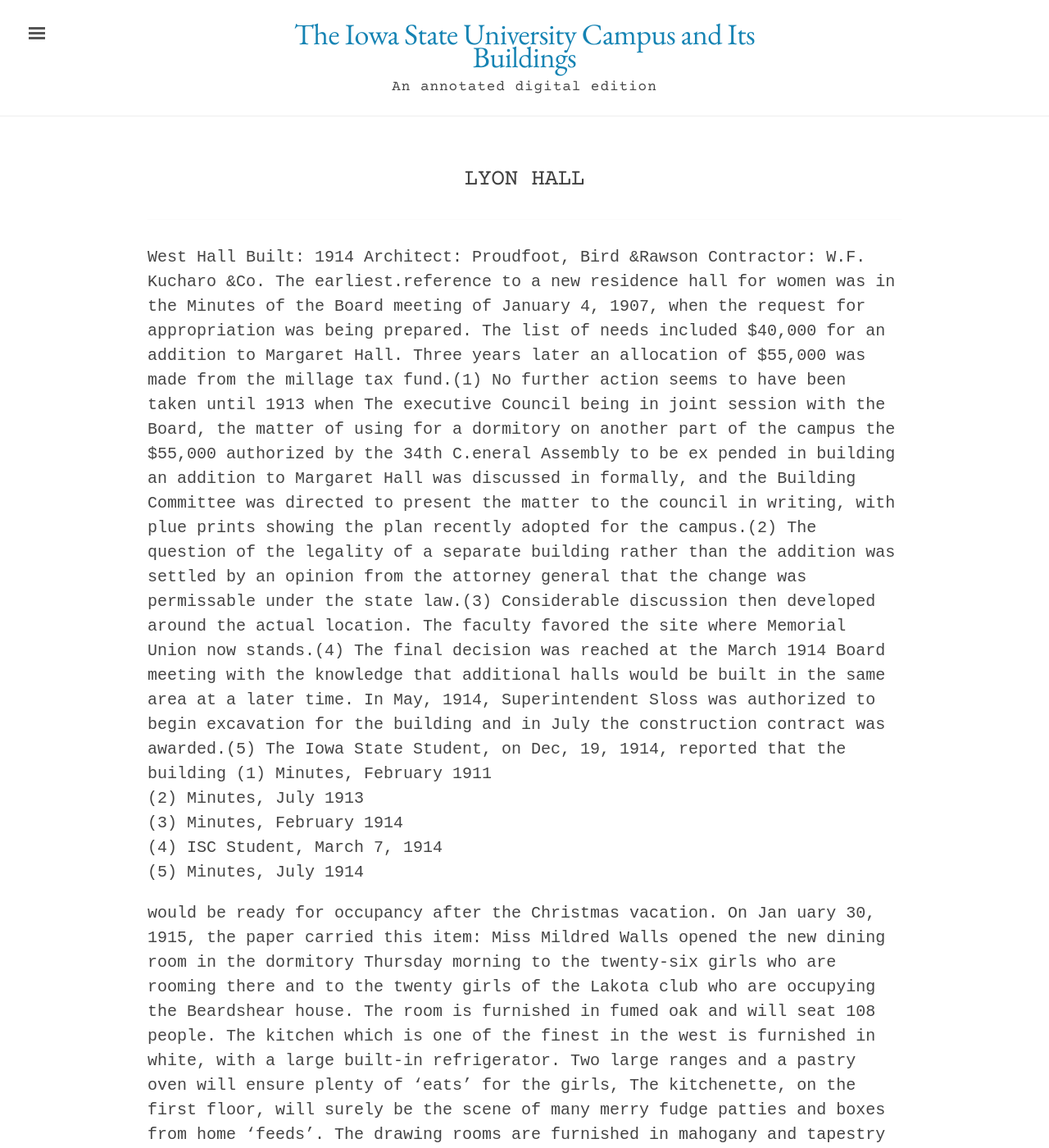
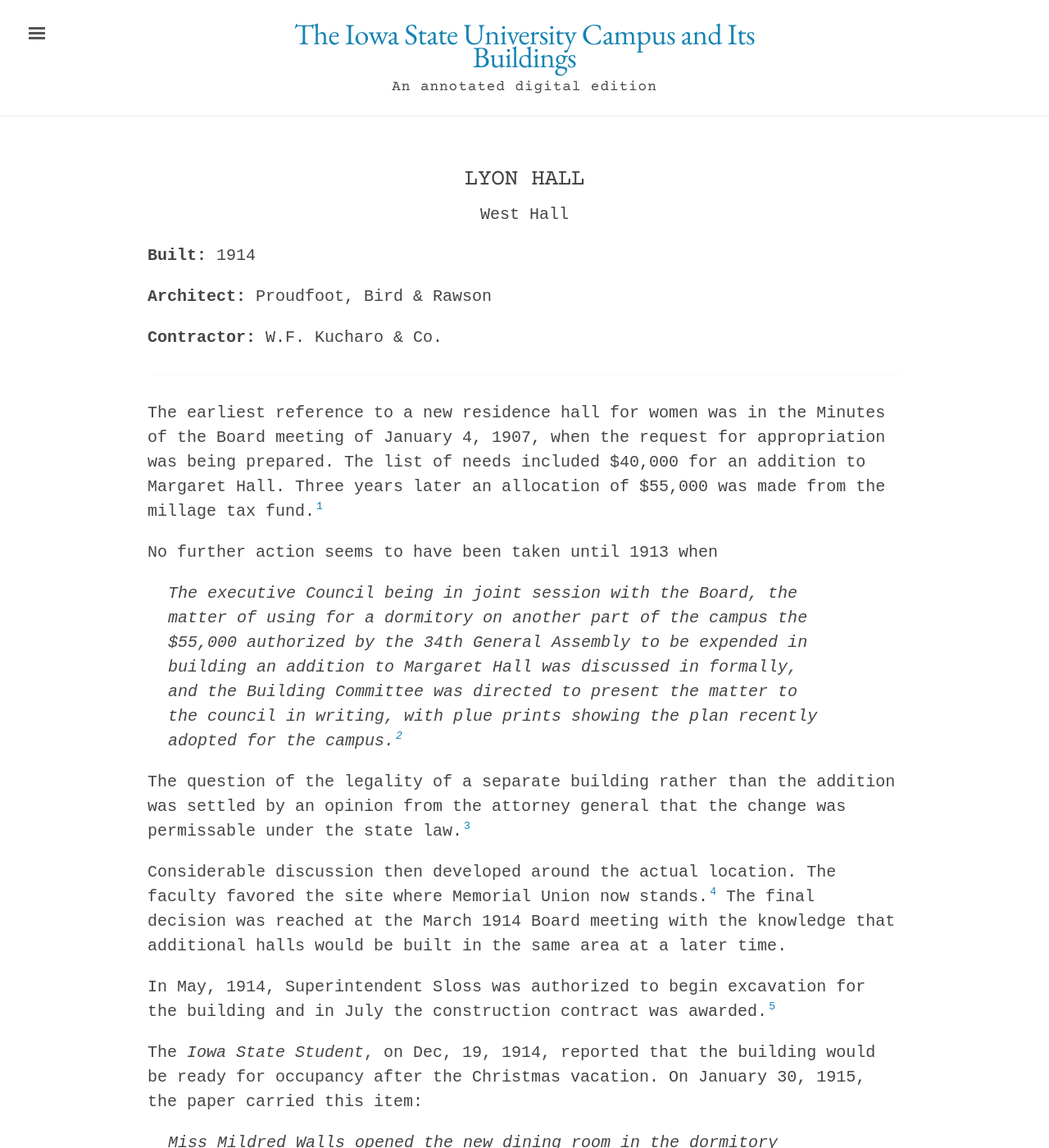
Before and after one commit to emanderson811/day-edition, a Jekyll site: the page built from _texts/buildings/129day-lyon-hall.md, in a window 1280 px wide and 1400 px high. Shown: the whole window at 82% size. Built offline with Jekyll 4.4.1, drawn with Linux system fonts in a browser that asks for light colours; some of the changed text lies outside the part shown.

Commit message:
Update 129day-lyon-hall.md

```diff
--- a/_texts/buildings/129day-lyon-hall.md
+++ b/_texts/buildings/129day-lyon-hall.md
@@ -14,39 +14,48 @@
 ---
 ---
 
-West Hall
-Built: 1914 Architect: Proudfoot, Bird &Rawson Contractor: W.F. Kucharo &Co.
-The earliest.reference to a new residence hall for women was in the Minutes of the Board meeting of January 4, 1907, when the request for appropriation was being prepared. The list of needs included $40,000 for an addition to Margaret Hall. Three years later an allocation of $55,000 was made from the millage tax fund.(1)
+The earliest reference to a new residence hall for women was in the Minutes of the Board meeting of January 4, 1907, when the request for appropriation was being prepared. The list of needs included $40,000 for an addition to Margaret Hall. Three years later an allocation of $55,000 was made from the millage tax fund.[^fn1]
+
 No further action seems to have been taken until 1913 when
-The executive Council being in joint session with the Board, the matter of using for a dormitory on another part of the campus the $55,000 authorized by the 34th C.eneral Assembly to be ex pended in building an addition to Margaret Hall was discussed in formally, and the Building Committee was directed to present the matter to the council in writing, with plue prints showing the plan recently adopted for the campus.(2)
-The question of the legality of a separate building rather than the addition was settled by an opinion from the attorney general that the change was permissable under the state law.(3)
-Considerable discussion then developed around the actual location. The faculty favored the site where Memorial Union now stands.(4) The final decision was reached at the March 1914 Board meeting with the knowledge that additional halls would be built in the same area at a later time.
-In May, 1914, Superintendent Sloss was authorized to begin excavation for the building and in July the construction contract was awarded.(5)
-The Iowa State Student, on Dec, 19, 1914, reported that the building
-(1)  Minutes, February 1911
-(2)  Minutes, July 1913
-(3)  Minutes, February 1914
-(4)  ISC Student, March 7,  1914
-(5)  Minutes, July 1914
 
-would be ready for occupancy after the Christmas vacation. On Jan uary 30, 1915, the paper carried this item:
-Miss Mildred Walls opened the new dining room in the dormitory
-Thursday morning to the twenty-six girls who are rooming there
-and to the twenty girls of the Lakota club who are occupying
-the Beardshear house. The room is furnished in fumed oak and will seat 108 people.
-The kitchen which is one of the finest in the west is furnished
-in white, with a large built-in refrigerator. Two large ranges and a pastry oven will ensure plenty of 'eats' for the girls,
-The kitchenette, on the first floor, will surely be the scene
-of many merry fudge patties and boxes from home 'feeds'.
-The drawing rooms are furnished in mahogany and tapestry with
-floor coverings in two toned brown rugs. A large fireplace adds
-much to the cheerfulness of the rooms.
-The top (third) floor had been left unfinished under the original contract. When funds frorit the millage tax were made available in August 1915, Superintendent Sloss was authorized to complete the rooms on that floor to accomodate twenty-six more girls.(1) Total
-cost of the building, including about $6700 for the third floor,
-came to $58,981.68.(2)
+>The executive Council being in joint session with the Board, the matter of using for a dormitory on another part of the campus the $55,000 authorized by the 34th General Assembly to be expended in building an addition to Margaret Hall was discussed in formally, and the Building Committee was directed to present the matter to the council in writing, with plue prints showing the plan recently adopted for the campus.[^fn2]
+
+The question of the legality of a separate building rather than the addition was settled by an opinion from the attorney general that the change was permissable under the state law.[^fn3]
+
+Considerable discussion then developed around the actual location. The faculty favored the site where Memorial Union now stands.[^fn4] The final decision was reached at the March 1914 Board meeting with the knowledge that additional halls would be built in the same area at a later time.
+
+In May, 1914, Superintendent Sloss was authorized to begin excavation for the building and in July the construction contract was awarded.[^fn5]
+
+The *Iowa State Student*, on Dec, 19, 1914, reported that the building would be ready for occupancy after the Christmas vacation. On January 30, 1915, the paper carried this item:
+
+[^fn1]:  Minutes, February 1911
+
+[^fn2]:  Minutes, July 1913
+
+[^fn3]:  Minutes, February 1914
+
+[^fn4]:  ISC Student, March 7,  1914
+
+[^fn5]:  Minutes, July 1914
+
+>Miss Mildred Walls opened the new dining room in the dormitory Thursday morning to the twenty-six girls who are rooming there and to the twenty girls of the Lakota club who are occupying the Beardshear house. The room is furnished in fumed oak and will seat 108 people.
+>
+>The kitchen which is one of the finest in the west is furnished in white, with a large built-in refrigerator. Two large ranges and a pastry oven will ensure plenty of 'eats' for the girls.
+>
+>The kitchenette, on the first floor, will surely be the scene of many merry fudge patties and boxes from home 'feeds'.
+>
+>The drawing rooms are furnished in mahogany and tapestry with floor coverings in two toned brown rugs. A large fireplace adds much to the cheerfulness of the rooms.
+
+The top (third) floor had been left unfinished under the original contract. When funds from the millage tax were made available in August 1915, Superintendent Sloss was authorized to complete the rooms on that floor to accomodate twenty-six more girls.[^fn6] Total cost of the building, including about $6700 for the third floor, came to $58,981.68.[^fn7]
+
 The building was officially designated as West Hall in September 1916, and retained that name until October 1928 when it became Mary Lyon Hall.
-Fire excapes were installed in 1918.(3)
-An extensive renovation of the building was undertaken in 1964. Smith Voorhees-Jensen, Architects Associated, was selected as architect in September 1963; the construction contract was awarded to James Thompson & Sons in February 1964 and the completed work was accepted the follow ing September. Total cost of the renovation came to $124,120.19.
-(1)  Minutes, August 10,  1915
-(2)  Biennial Report,  1914-16
-(3)  Minutes, January 8,  1918
+
+Fire excapes were installed in 1918.[^fn8]
+
+An extensive renovation of the building was undertaken in 1964. Smith Voorhees-Jensen, Architects Associated, was selected as architect in September 1963; the construction contract was awarded to James Thompson & Sons in February 1964 and the completed work was accepted the following September. Total cost of the renovation came to $124,120.19.
+
+[^fn6]:  Minutes, August 10,  1915
+
+[^fn7]:  Biennial Report,  1914-16
+
+[^fn8]:  Minutes, January 8,  1918
```
Also changed, not shown: other parts of _texts/buildings/129day-lyon-hall.md (+4 -4 lines).
